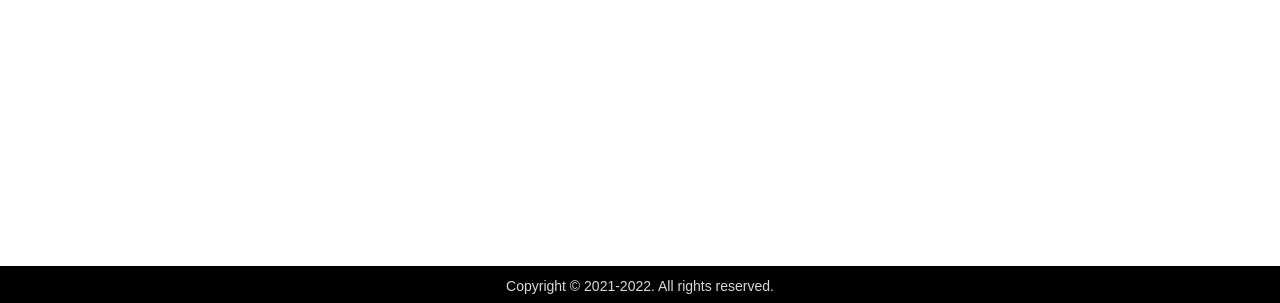
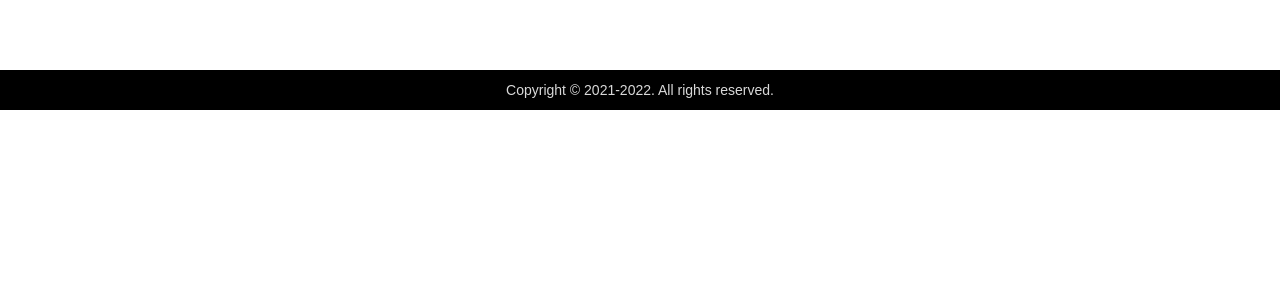
Before and after one commit to shri-110011/car-insurance-chatbot, an Angular app: page / in a window 1280 px wide. Shown: the part 494-797 px from the top of the page. Built offline with nearby package versions, Linux system fonts and the light colour scheme; no server answers.

Commit message:
Corrected the footer style.

```diff
--- a/src/app/static-components/footer/footer.component.css
+++ b/src/app/static-components/footer/footer.component.css
@@ -5,11 +5,12 @@
     font-family: 'Poppins',sans-serif;
     text-decoration: none;
 }
-footer {
+footer{
   width: 100%;
-  position: fixed;
-  bottom: 0px;
-  /* left: 0; */
+  position: relative;
+  /* bottom: 0px;
+  left: 0; */
+  top: 100px;
   background: #000;
 }
 footer .bottom {
```
Also changed, not shown: 2 other files (tests, documents, lock files or other folders).
